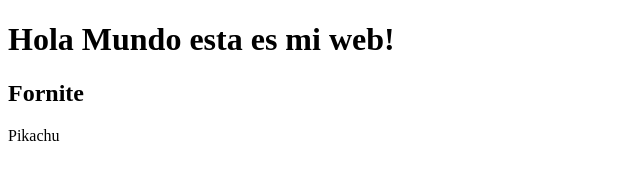
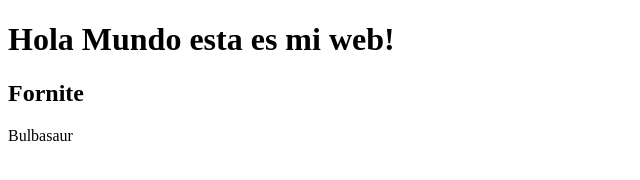
Before and after one commit to Doble-De/mipagina, a plain HTML site: page index.html in a window 1280 px wide. Shown: the full height of the page, 0-640 px from the left. Drawn offline with Linux system fonts and the light colour scheme.

Commit message:
Update index.html

```diff
--- a/index.html
+++ b/index.html
@@ -1,4 +1,4 @@
 <!DOCTYPE html>
 <h1>Hola Mundo esta es mi web!</h1>
 <h2>Fornite</h2>
-<p>Pikachu</p>
+<p>Bulbasaur</p>
```
